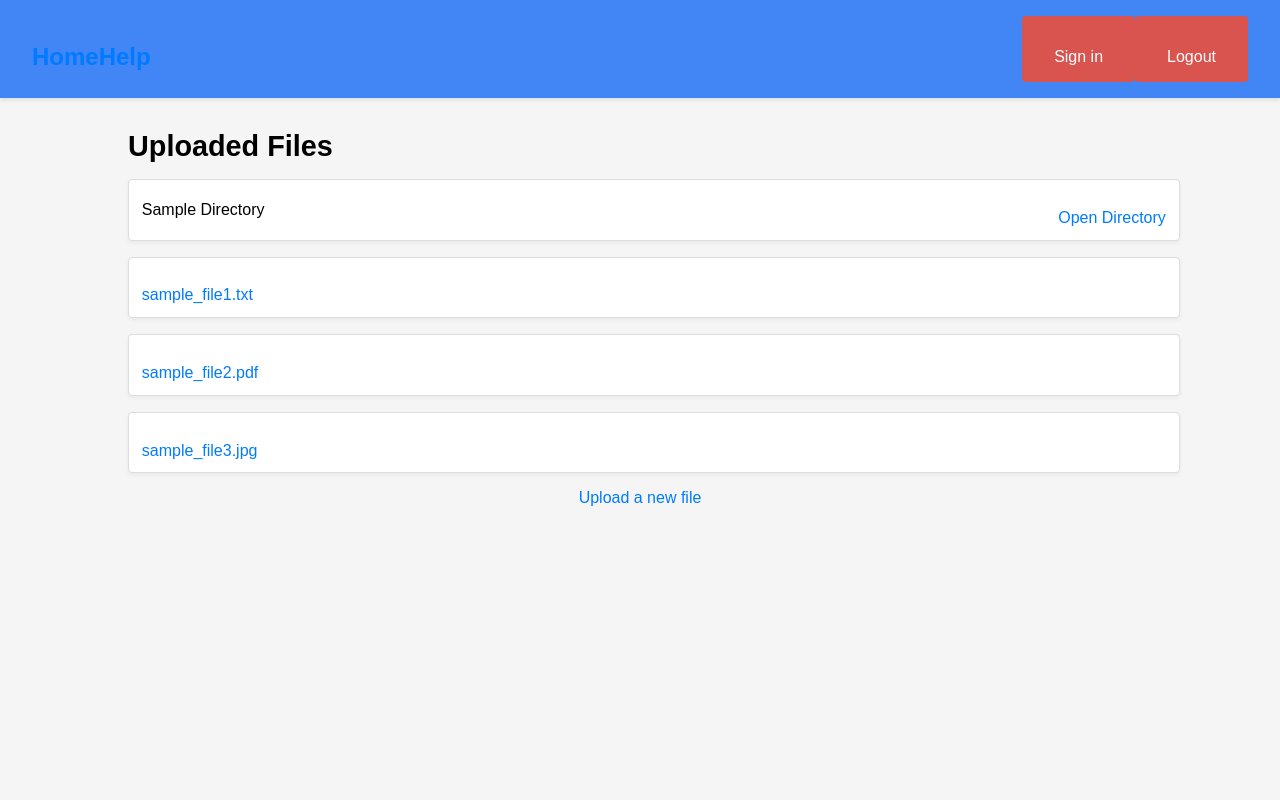
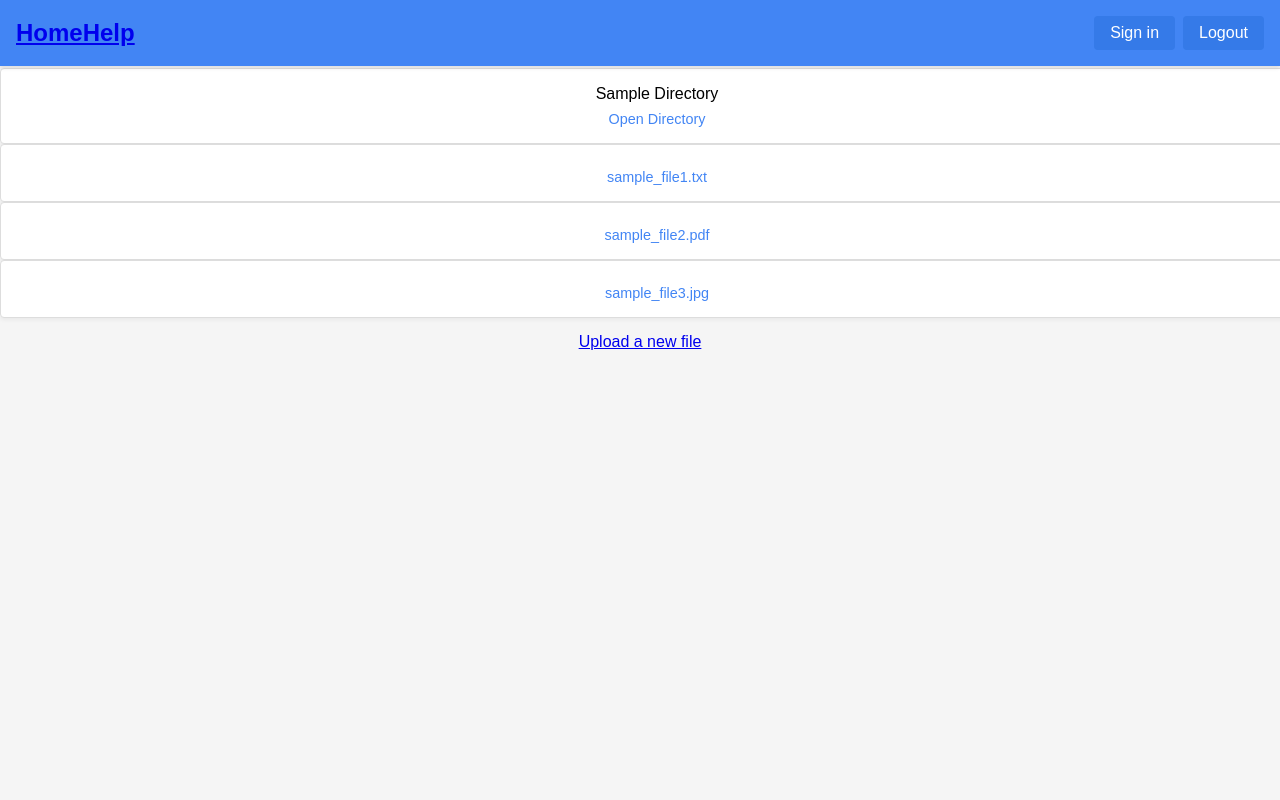
Before and after one commit to sudo-bendg/homehelp, a Flask app: page / in a window 1280 px wide. Run offline with Flask 3, Linux system fonts and the light colour scheme.

Commit message:
update styles of templates

```diff
--- a/static/styles.css
+++ b/static/styles.css
@@ -3,10 +3,10 @@ body {
     font-family: Arial, sans-serif;
     margin: 0;
     padding: 0;
-    height: 100vh;
+    background-color: #f5f5f5;
     display: flex;
     flex-direction: column;
-    background-color: #f5f5f5;
+    height: 100vh;
 }
 
 /* Toolbar Styles */
@@ -14,10 +14,17 @@ body {
     display: flex;
     justify-content: space-between;
     align-items: center;
-    padding: 1rem 2rem;
+    padding: 1rem;
     background-color: #4285f4;
     color: white;
     box-shadow: 0 2px 4px rgba(0, 0, 0, 0.1);
+    position: fixed;
+    top: 0;
+    left: 0;
+    width: 100%;
+    z-index: 1000;
+    box-sizing: border-box;
+    overflow: hidden;
 }
 
 .toolbar h1 {
@@ -25,150 +32,127 @@ body {
     font-size: 1.5rem;
 }
 
-.toolbar-buttons * {
+.toolbar-buttons {
+    display: flex;
+    gap: 0.5rem;
+    flex-wrap: wrap;
+}
+
+.toolbar-buttons a {
     color: white;
     text-decoration: none;
-    background-color: #d9534f;
+    background-color: #357ae8;
     padding: 0.5rem 1rem;
     border-radius: 4px;
     font-size: 1rem;
+    white-space: nowrap;
 }
 
-.logout-button:hover {
-    background-color: #c9302c;
+.toolbar-buttons a:hover {
+    background-color: #2a65c7;
 }
 
-/* Container Styles */
-.container {
-    flex: 1;
+/* Centered Section (Login/Upload) */
+.centered-section {
+    margin: 5rem auto 2rem;
     padding: 2rem;
-    overflow-y: auto;
+    background-color: white;
+    border-radius: 8px;
+    box-shadow: 0 4px 6px rgba(0, 0, 0, 0.1);
+    width: 400px;
+    text-align: center;
 }
 
-.container h2 {
-    margin-top: 0;
-    font-size: 1.8rem;
+.centered-section h1 {
     margin-bottom: 1rem;
+    font-size: 1.5rem;
 }
 
-/* Sign In Page Specific Styles */
-h1 {
-    text-align: center;
-    font-size: 2rem;
-    margin-bottom: 1.5rem;
+.centered-section form {
+    display: flex;
+    flex-direction: column;
+    gap: 1rem;
 }
 
-.input-group {
-    margin-bottom: 1rem;
+.centered-section input,
+.centered-section button {
+    padding: 0.8rem;
+    font-size: 1rem;
+    border: 1px solid #ccc;
+    border-radius: 4px;
 }
 
-input {
-    width: 100%;
-    padding: 0.8rem;
-    border: 1px solid #ccc;
-    border-radius: 4px;
-    box-sizing: border-box;
+.centered-section button {
+    background-color: #4285f4;
+    color: white;
+    border: none;
+    cursor: pointer;
 }
 
-button {
-    width: 100%;
-    padding: 0.8rem;
-    background-color: #4CAF50;
-    color: white;
-    border: none;
-    border-radius: 4px;
-    cursor: pointer;
-    font-size: 1rem;
+.centered-section button:hover {
+    background-color: #357ae8;
 }
 
-button:hover {
-    background-color: #45a049;
-}
-
-p {
-    text-align: center;
-    margin-top: 1rem;
-}
-
-a {
-    color: #007bff;
-    text-decoration: none;
-}
-
-a:hover {
-    text-decoration: underline;
-}
-
-/* File List Styles */
-.file-list {
+/* File/Directory Listing */
+.file-container {
+    margin-top: 8rem;
+    padding: 2rem;
     display: flex;
-    flex-direction: column; /* Stack items vertically */
-    gap: 1rem; /* Add spacing between rows */
-    padding: 0;
-    margin: 0;
-    list-style-type: none;
+    flex-wrap: wrap;
+    gap: 1rem;
+    justify-content: flex-start;
 }
 
 .file-item {
-    width: 100%; /* Make each item take up the full width */
-    padding: 0.8rem;
-    background-color: #ffffff;
+    background-color: white;
     border: 1px solid #ddd;
     border-radius: 4px;
+    padding: 1rem;
+    width: 100%;
+    box-shadow: 0 2px 4px rgba(0, 0, 0, 0.05);
+    text-align: center;
     display: flex;
-    justify-content: space-between;
+    flex-direction: column;
     align-items: center;
-    box-shadow: 0 2px 4px rgba(0, 0, 0, 0.05);
+}
+
+.file-item img {
+    width: 50px;
+    height: 50px;
+    margin-bottom: 0.5rem;
+}
+
+.file-item p {
+    margin: 0;
+    font-size: 0.9rem;
+    word-wrap: break-word;
 }
 
 .file-item a {
-    color: #007bff;
+    margin-top: 0.5rem;
+    color: #4285f4;
     text-decoration: none;
+    font-size: 0.9rem;
 }
 
 .file-item a:hover {
     text-decoration: underline;
 }
 
-/* Links */
-a {
-    color: #007bff;
-    text-decoration: none;
-    display: block;
-    text-align: center;
-    margin-top: 1rem;
+@media (max-width: 480px) {
+    .file-item {
+        width: 100%;
+    }
 }
 
-a:hover {
-    text-decoration: underline;
+.file-list {
+    margin-bottom: 15px;
 }
 
-/* Upload Link */
-.upload-link {
-    display: block;
+#file-list-container {
+    width: 100%;
+    box-sizing: border-box;
+    overflow-x: hidden;
+    margin: 0;
     text-align: center;
-    margin-top: 1rem;
-    color: #007bff;
-    text-decoration: none;
 }
-
-.upload-link:hover {
-    text-decoration: underline;
-}
-
-/* Full Page Layout */
-html, body {
-    height: 100%;
-}
-
-.toolbar-buttons{
-    display: flex;
-    flex-direction: row;
-}
-
-@media (min-width: 768px) {
-    .container {
-        width: 80%;
-        margin: 0 auto;
-    }
-}
--- a/templates/files.html
+++ b/templates/files.html
@@ -10,11 +10,11 @@
     <div class="toolbar">
         <a href="{{ url_for('home') }}"><h1>HomeHelp</h1></a>
         <div class="toolbar-buttons">
-            <button><a href="{{ url_for('signin') }}">Sign in</a></button>
-            <button><a href="/logout" class="logout-button">Logout</a></button>
+            <a href="{{ url_for('signin') }}">Sign in</a>
+            <a href="/logout" class="logout-button">Logout</a>
         </div>
     </div>
-    <div class="container">
+    <div class="container" id="file-list-container">
         <h2>Uploaded Files</h2>
         <div class="file-list">
             <div class="file-item">
--- a/templates/signin.html
+++ b/templates/signin.html
@@ -10,11 +10,11 @@
     <div class="toolbar">
         <a href="{{ url_for('home') }}"><h1>HomeHelp</h1></a>
         <div class="toolbar-buttons">
-            <button><a href="{{ url_for('signin') }}">Sign in</a></button>
-            <button><a href="/logout" class="logout-button">Logout</a></button>
+            <a href="{{ url_for('signin') }}">Sign in</a>
+            <a href="/logout" class="logout-button">Logout</a>
         </div>
     </div>
-    <div class="container">
+    <div class="centered-section">
         <h1>Sign In</h1>
         <form action="/login" method="POST">
             <div class="input-group">
```
Also changed, not shown: templates/upload.html (+4 -4 lines).
